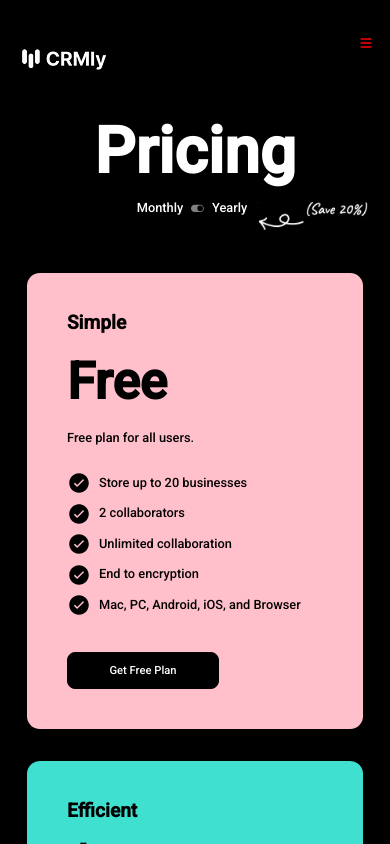
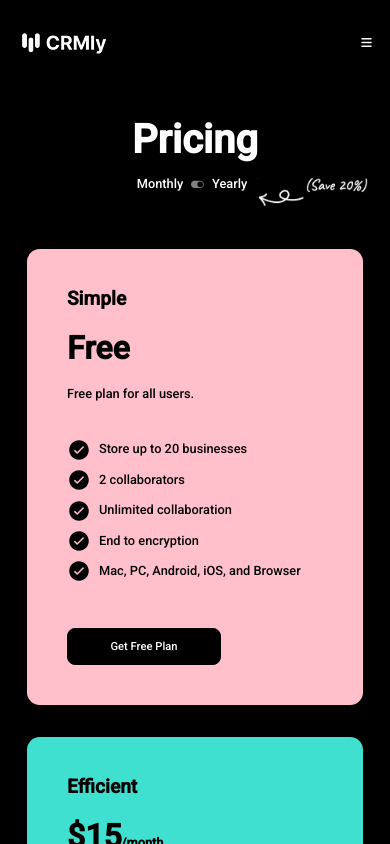
Before and after one commit to longhairshortcode/crmly, a React (Vite) app: page /prices in a window 390 px wide. Shown: the top 844 px of the page. Built offline with nearby package versions, Linux system fonts and the light colour scheme.

Commit message:
more mobile edits done for 2/6

```diff
--- a/src/layout/Navbar.jsx
+++ b/src/layout/Navbar.jsx
@@ -35,7 +35,7 @@ const closeLinkMenu = () => {
 
 
       <div className={style.burgerIcon} onClick={toggleLinks}>
-        {showLinks ? <AiOutlineClose/> : <HiMenu />}
+        {showLinks ? <AiOutlineClose size={15}/> : <HiMenu size={15} />}
       </div>
 
     </nav>
--- a/src/layout/Navbar.module.css
+++ b/src/layout/Navbar.module.css
@@ -13,14 +13,14 @@
 }
 
 .containerLogo{
-    padding-left: 15rem;
+    padding-left: 29rem;
 }
 
 .rightLinks{
     display: flex;
     gap: 1.25rem;
-    align-items: center;
-    padding-right: 13.75rem;
+    /* align-items: center; */
+    padding-right: 28rem;
 }
 
 .getStartedButton{
@@ -44,10 +44,23 @@
 
 /* Media Queries  */
 
-@media screen and (max-width: 480px){
-    .burgerIcon, .closeIcon{
+/* @media screen and (max-width: 1024px){
+
+}
+
+@media screen and (max-width: 970px){
+
+}
+
+@media screen and (max-width: 768px){
+
+} */
+
+@media screen and (max-width: 640px){
+    .burgerIcon{
         display: block;
         cursor: pointer;
+        color: white;
     }
 
     .rightLinks{
@@ -56,7 +69,44 @@
         position: fixed;
         align-items: center;
         width: 100%;
-        gap: 7rem;
+        gap: 4rem;
+        top: 88px;
+        height: calc(100vh - 88px);
+        padding-top: 2rem;
+        /* padding-right: 0; */
+        background-color: black;
+    }
+
+    .showLinks{
+        display: flex;
+    }
+
+    .container{
+        position: fixed;
+        width: 100%;
+        height: 88px;
+    }
+
+    .containerLogo{
+        padding: 0;
+    }
+
+}
+
+@media screen and (max-width: 480px){
+    .burgerIcon{
+        display: block;
+        cursor: pointer;
+        color: white;
+    }
+
+    .rightLinks{
+        display: none;
+        flex-direction: column;
+        position: fixed;
+        align-items: center;
+        width: 100%;
+        gap: 3em;
         top: 88px;
         right: 0;
         height: calc(100vh - 88px);
@@ -72,6 +122,8 @@
     .container{
         position: fixed;
         width: 100%;
+        height: 88px;
+
     }
 
     .containerLogo{
@@ -80,3 +132,30 @@
 
 
 }
+
+@media screen and (max-width: 360px){
+    .burgerIcon{
+        display: block;
+        cursor: pointer;
+        color: white;
+    }
+
+    .rightLinks{
+        display: none;
+        flex-direction: column;
+        position: fixed;
+        align-items: center;
+        width: 100%;
+        gap: 3rem;
+        top: 88px;
+        right: 0;
+        height: calc(100vh - 88px);
+        padding-top: 3rem;
+        padding-right: 0;
+        background-color: black;
+    }
+
+    .showLinks{
+        display: flex;
+    }
+}
--- a/src/pages/Prices.jsx
+++ b/src/pages/Prices.jsx
@@ -10,10 +10,13 @@ function Prices() {
     <div className={style.container}>
       <h1 className={style.title}>Pricing</h1>
 
-      <div className={style.underTitle}>
-      <span>Monthly</span>
-      <span><IoToggle className={style.toggleIcon} /></span>
-      <span>Yearly</span><span><img src={save} alt="arrow and discount percentage"></img></span>
+      <div className={style.underTitleContainer}>
+        <span className={style.monthly}>Monthly</span>
+        <span><IoToggle className={style.toggleIcon} /></span>
+        <span className={style.monthly}>Yearly</span>
+        <span className={style.saveImgContainer}>
+          <img className={style.saveImg}src={save} alt="arrow and discount percentage"></img>
+        </span>
       </div>
 
       <div className={style.planBoxes}>
--- a/src/pages/Prices.module.css
+++ b/src/pages/Prices.module.css
@@ -1,8 +1,6 @@
 .container{
-    /* display: flex;
-    align-items: center;
-    justify-content: center; */
     height: 100vh;
+    padding-bottom: 2rem;
     background-color: black;
 }
 
@@ -14,31 +12,27 @@
     padding-top: 2rem;
 }
 
-/* .underTitle{
-    display: flex;
-    border:.2rem green solid;
-    width: 9rem;
-    justify-content: space-around;
 
-} */
-
-.underTitle {
+.underTitleContainer {
     display: flex;
     justify-content: center;
     gap: .5rem;
     margin: 1.15rem;
     font-size: .8rem;
     padding-left: 7.5rem;
+    background-color:black;
   }
+
+
+  .underTitleContainer span{
+    color: white;
+}
 
 .perMonth{
     font-size: .8rem;
     color: black;
 }
 
-.underTitle span{
-    color: white;
-}
 
 .toggleIcon{
     color: grey;
@@ -56,7 +50,8 @@
     display: flex;
     flex-direction: column;
     justify-content: space-between;
-    width: 16rem;
+    width: 100%;
+    max-width: 16rem;
     height: 23.5rem;
     padding: 2.5rem;
     border-radius: var(--box-radius);
@@ -70,8 +65,9 @@
 
 .planBoxes > div > div:nth-child(2){
     height: 9.6rem;
+
 }
-
+/* erase display and flex and expected to be side by side, then thought it was parennt or grandparent inheritence but no */
 .planBoxes > div > div:nth-child(2) > ul {
     display: flex;
     flex-direction: column;
@@ -124,6 +120,7 @@
 
 .buttonBlack{
     display: block;
+    width: 9.5rem;
     text-align: center;
     padding: .75rem 0;
     color: white;
@@ -131,13 +128,13 @@
     background-color: black;
     border-radius: .5rem;
     font-size: .7rem;
-    width: 150px;
 }
 
 
 /* Media Queries  */
 
-@media screen and (max-width: 480px){
+
+@media screen and (max-width: 640px){
     .container{
         height: fit-content;
         padding-top: 88px;
@@ -150,5 +147,60 @@
         height: fit-content;
     }
 
+    .title{
+        font-size: 3.5rem;
+    }
+
+    .price{
+        font-size: 2.5rem;
+    }
+
 
 }
+
+@media screen and (max-width: 480px){
+    .container{
+        height: fit-content;
+        padding-top: 88px;
+        /* padding-bottom: 2rem; */
+        background-color: black;
+    }
+
+    .planBoxes{
+        flex-direction: column;
+        align-items: center;
+        height: fit-content;
+    }
+
+    .title{
+        font-size: 2.5rem;
+    }
+
+    .price{
+        font-size: 2rem;
+    }
+
+
+}
+
+
+@media screen and (max-width: 360px){
+
+    .underTitleContainer{
+        background-color:black;
+        padding-right: 1.5rem;
+    }
+
+    .planBoxes{
+        height: 89rem;
+    }
+
+    .saveImg{
+        width: 90px;
+    }
+/*
+    .saveImgBelow{
+       display: inline;
+    } */
+
+}
```
